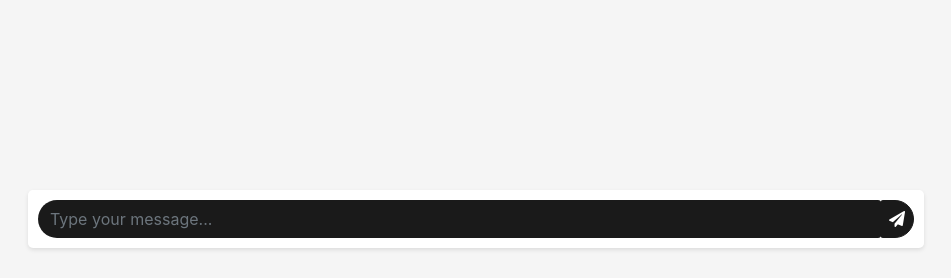
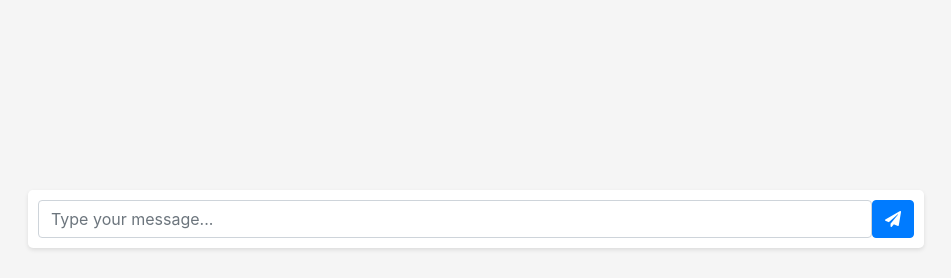
Before and after one commit to DanielTeshager/wer-, a Flask app: page / in a window 1280 px wide. Shown: the part 522-800 px from the top of the page, without its empty margins (164-1115 px from the left). Run offline with Flask 2, Linux system fonts and the light colour scheme; some libraries are stand-ins or nearby versions.

Commit message:
modified index and style

```diff
--- a/static/style.css
+++ b/static/style.css
@@ -51,29 +51,3 @@ body {
 	align-items: center;
 	width: 70%;
 }
-.form-control:focus {
-	box-shadow: none;
-}
-.form-control {
-	background-color: #1a1a1a;
-	color: #fff;
-	border: none;
-	border-top-left-radius: 25px;
-	border-bottom-left-radius: 25px;
-	width: 100%;
-}
-#send-button {
-	background-color: #1a1a1a;
-	border-color: #1a1a1a;
-	padding: 0.375rem 0.5rem;
-	margin-left: -1px;
-	border-top-right-radius: 25px;
-	border-bottom-right-radius: 25px;
-}
-#send-button i {
-	color: #fff;
-}
-.btn-primary:hover {
-	background-color: #333;
-	border-color: #333;
-}
--- a/templates/index.html
+++ b/templates/index.html
@@ -2,7 +2,7 @@
 <html lang="en">
 	<head>
 		<meta charset="UTF-8" />
-		<title>Chatbot Interface</title>
+		<title>ወሬ :: ChatGPT for Ethiopia 🇪🇹</title>
 		<link
 			rel="stylesheet"
 			href="https://stackpath.bootstrapcdn.com/bootstrap/4.3.1/css/bootstrap.min.css"
```
